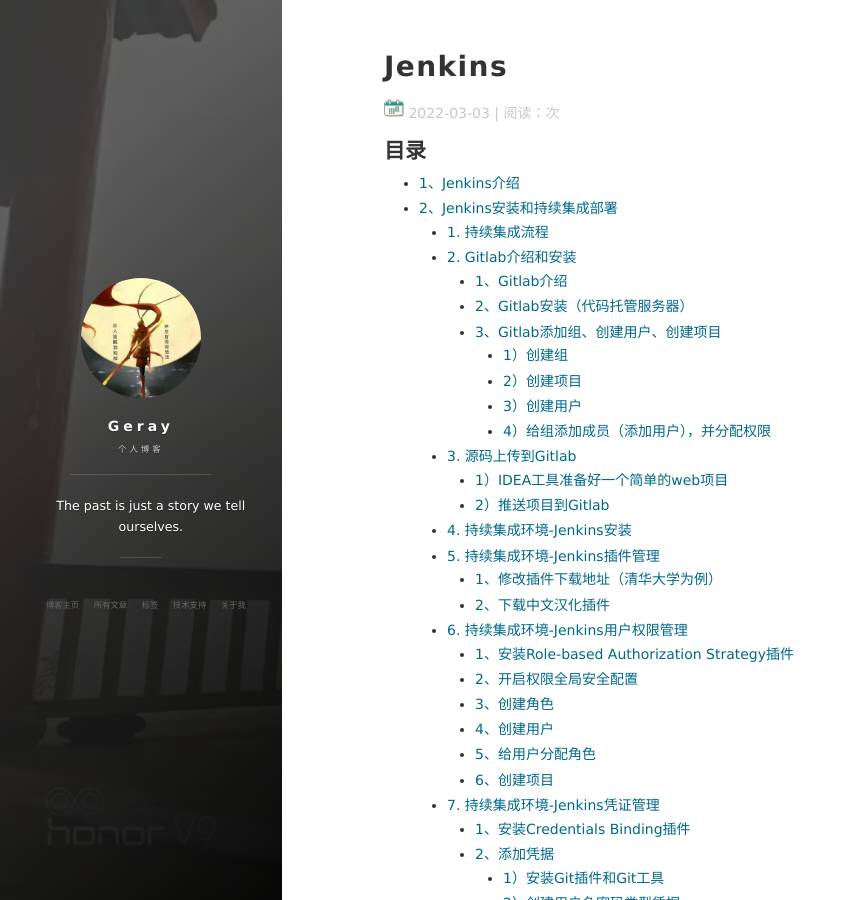
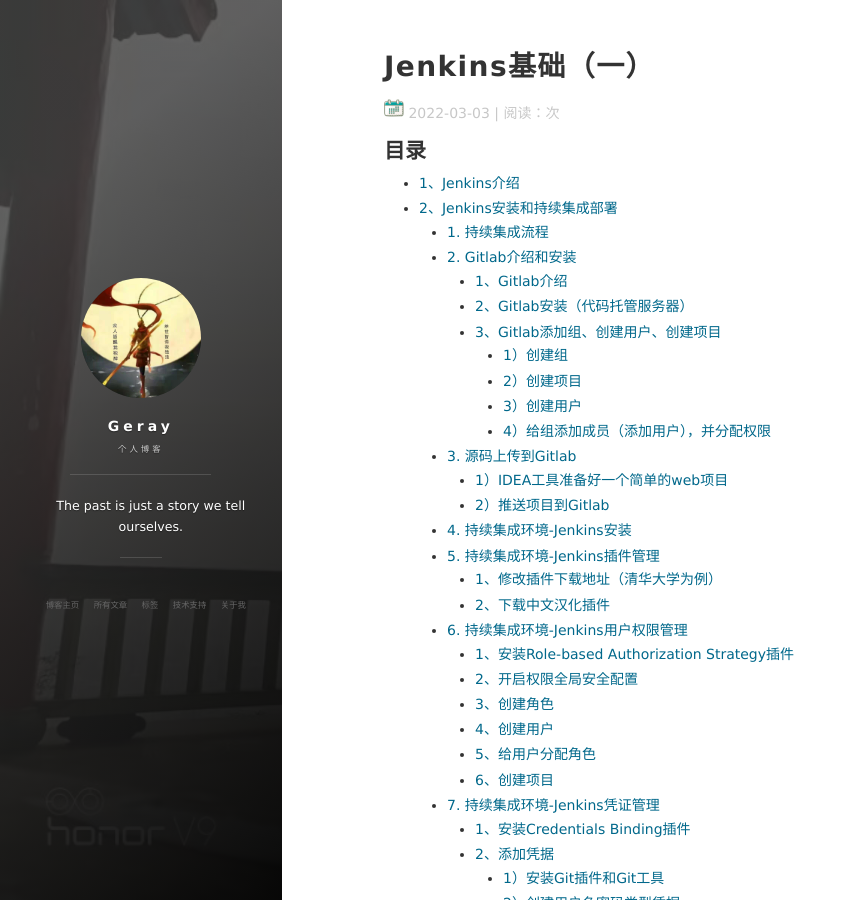
Before and after one commit to geray-zsg/geray-zsg.github.io, a Jekyll site: the page built from _posts/2022-3-3-Jenkins.md, in a window 1280 px wide and 900 px high. Shown: the whole window, without its empty margins (0-857 px from the left). Built offline with Jekyll 4.4.1, drawn with Linux system fonts in a browser that asks for light colours; nearby versions of some CDN libraries; comment, search, counter and statistics services are not loaded; some of the changed text lies outside the part shown.

Commit message:
Update 2022-3-3-Jenkins.md

```diff
--- a/_posts/2022-3-3-Jenkins.md
+++ b/_posts/2022-3-3-Jenkins.md
@@ -1,6 +1,6 @@
 ---
 layout: post
-title: "Jenkins"
+title: "Jenkins基础（一）"
 description: "分享"
 tag: Jenkins
 ---
```
Also changed, not shown: other parts of _posts/2022-3-3-Jenkins.md (+1 -0 lines).
